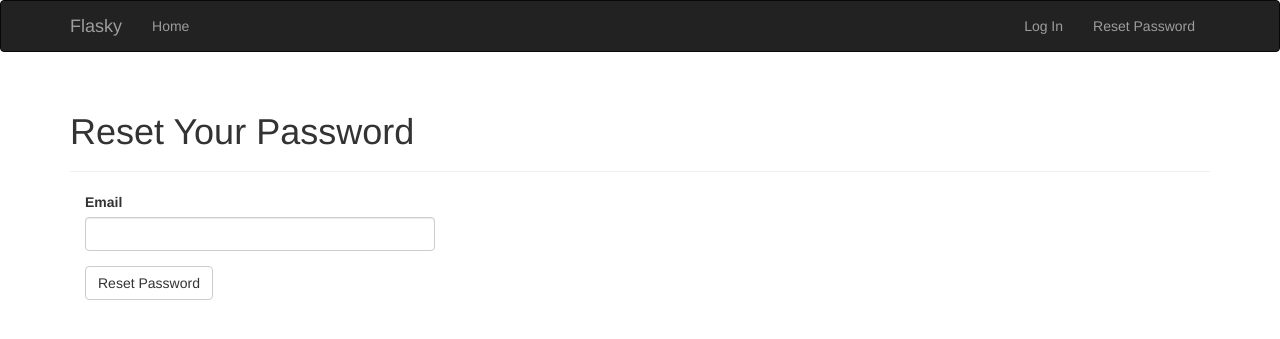
After one commit to nmheeir/Flask_Web_Development, a Flask app: page /auth/reset in a window 1280 px wide. The commit adds this page. Shown: the top 339 px of the page. Run offline with Flask 3, Linux system fonts and the light colour scheme; some libraries are stand-ins or nearby versions.

Commit message:
complete chapter 8

```diff
--- a/app/auth/forms.py
+++ b/app/auth/forms.py
@@ -24,3 +24,31 @@ class RegistrationForm(FlaskForm):
     def validate_username(self, field):
         if User.query.filter_by(username=field.data).first():
             raise ValidationError('Username already in use.')
+
+class ChangeEmailForm(FlaskForm):
+    email = StringField('New Email', validators=[DataRequired(), Length(1, 64),
+                                               Email()])
+    password = PasswordField('Password', validators=[DataRequired()])
+    submit = SubmitField('Update Email Address')
+
+    def validate_email(self, field):
+        if User.query.filter_by(email=field.data.lower()).first():
+            raise ValidationError('Email already registered.')
+
+class PasswordResetRequestForm(FlaskForm):
+    email = StringField('Email', validators=[DataRequired(), Length(1, 64),
+                                             Email()])
+    submit = SubmitField('Reset Password')
+
+class PasswordResetForm(FlaskForm):
+    password = PasswordField('New Password', validators=[
+        DataRequired(), EqualTo('password2', message='Passwords must match')])
+    password2 = PasswordField('Confirm password', validators=[DataRequired()])
+    submit = SubmitField('Reset Password')
+
+class ChangePasswordForm(FlaskForm):
+    old_password = PasswordField('Old password', validators=[DataRequired()])
+    password = PasswordField('New password', validators=[
+        DataRequired(), EqualTo('password2', message='Passwords must match')])
+    password2 = PasswordField('Confirm new password', validators=[DataRequired()])
+    submit = SubmitField('Update Password')
--- a/app/auth/views.py
+++ b/app/auth/views.py
@@ -5,7 +5,7 @@ from . import auth
 from .. import db
 from ..models import User
 from ..email import send_email
-from .forms import LoginForm, RegistrationForm
+from .forms import LoginForm, RegistrationForm, ChangeEmailForm, PasswordResetRequestForm, ChangePasswordForm, PasswordResetForm
 
 
 @auth.before_app_request
@@ -86,3 +86,79 @@ def resend_confirmation():
                'auth/email/confirm', user=current_user, token=token)
     flash('A new confirmation email has been sent to you by email.')
     return redirect(url_for('main.index'))
+
+@auth.route('/change-email', methods=['GET', 'POST'])
+@login_required
+def change_email_request():
+    form = ChangeEmailForm()
+    if form.validate_on_submit():
+        if current_user.verify_password(form.password.data):
+            new_email = form.email.data.lower()
+            token = current_user.generate_email_change_token(new_email)
+            send_email(new_email, 'Confirm your email address',
+                      'auth/email/change_email',
+                      user=current_user, token=token)
+            flash('An email with instructions to confirm your new email '
+                  'address has been sent to you.')
+            return redirect(url_for('main.index'))
+        else:
+            flash('Invalid password.')
+    return render_template("auth/change_email.html", form=form)
+
+@auth.route('/change_email/<token>')
+@login_required
+def change_email(token):
+    if current_user.change_email(token):
+        db.session.commit()
+        flash('Your email address has been updated.')
+    else:
+        flash('Invalid request.')
+    return redirect(url_for('main.index'))
+
+
+@auth.route('/reset', methods=['GET', 'POST'])
+def password_reset_request():
+    if not current_user.is_anonymous:
+        return redirect(url_for('main.index'))
+    form = PasswordResetRequestForm()
+    if form.validate_on_submit():
+        user = User.query.filter_by(email=form.email.data.lower()).first()
+        if user:
+            token = user.generate_reset_token()
+            send_email(user.email, 'Reset Your Password',
+                       'auth/email/reset_password',
+                       user=user, token=token)
+        flash('An email with instructions to reset your password has been '
+              'sent to you.')
+        return redirect(url_for('auth.login'))
+    return render_template('auth/reset_password.html', form=form)
+
+@auth.route('/reset/<token>', methods=['GET', 'POST'])
+def password_reset(token):
+    if not current_user.is_anonymous:
+        return redirect(url_for('main.index'))
+    form = PasswordResetForm()
+    if form.validate_on_submit():
+        if User.reset_password(token, form.password.data):
+            db.session.commit()
+            flash('Your password has been updated.')
+            return redirect(url_for('auth.login'))
+        else:
+            return redirect(url_for('main.index'))
+    return render_template('auth/reset_password.html', form=form)
+
+
+@auth.route('/change-password', methods=['GET', 'POST'])
+@login_required
+def change_password():
+    form = ChangePasswordForm()
+    if form.validate_on_submit():
+        if current_user.verify_password(form.old_password.data):
+            current_user.password = form.password.data
+            db.session.add(current_user)
+            db.session.commit()
+            flash('Your password has been updated.')
+            return redirect(url_for('main.index'))
+        else:
+            flash('Invalid password.')
+    return render_template('auth/change_password.html', form=form)
--- /dev/null
+++ b/app/templates/auth/reset_password.html
@@ -0,0 +1,13 @@
+{% extends "base.html" %}
+{% import "bootstrap/wtf.html" as wtf %}
+
+{% block title %}Flasky - Change Password{% endblock %}
+
+{% block page_content %}
+<div class="page-header">
+    <h1>Reset Your Password</h1>
+</div>
+<div class="col-md-4">
+    {{ wtf.quick_form(form) }}
+</div>
+{% endblock %}
--- a/app/templates/base.html
+++ b/app/templates/base.html
@@ -27,8 +27,16 @@
             <ul class="nav navbar-nav navbar-right">
                 {% if current_user.is_authenticated %}
                 <li><a href="{{ url_for('auth.logout') }}">Log Out</a></li>
+                <li class="dropdown">
+                    <a href="#" class="dropdown-toggle" data-toggle="dropdown">Account <b class="caret"></b></a>
+                    <ul class="dropdown-menu">
+                        <li><a href="{{ url_for('auth.change_email_request') }}">Change Email</a></li>
+                        <li><a href="{{ url_for('auth.change_password') }}">Change Password</a></li>
+                    </ul>
+                </li>
                 {% else %}
                 <li><a href="{{ url_for('auth.login') }}">Log In</a></li>
+                <li><a href="{{ url_for('auth.password_reset_request') }}">Reset Password</a></li>
                 {% endif %}
             </ul>
         </div>
```
Also changed, not shown: app/models.py (+40 -1 lines), app/templates/auth/change_email.html (added, +13 -0 lines), app/templates/auth/change_password.html (added, +13 -0 lines), app/templates/auth/email/change_email.html (added, +7 -0 lines), app/templates/auth/email/change_email.txt (added, +11 -0 lines), app/templates/auth/email/reset_password.html (added, +8 -0 lines), app/templates/auth/email/reset_password.txt (added, +13 -0 lines), data-dev.sqlite.
